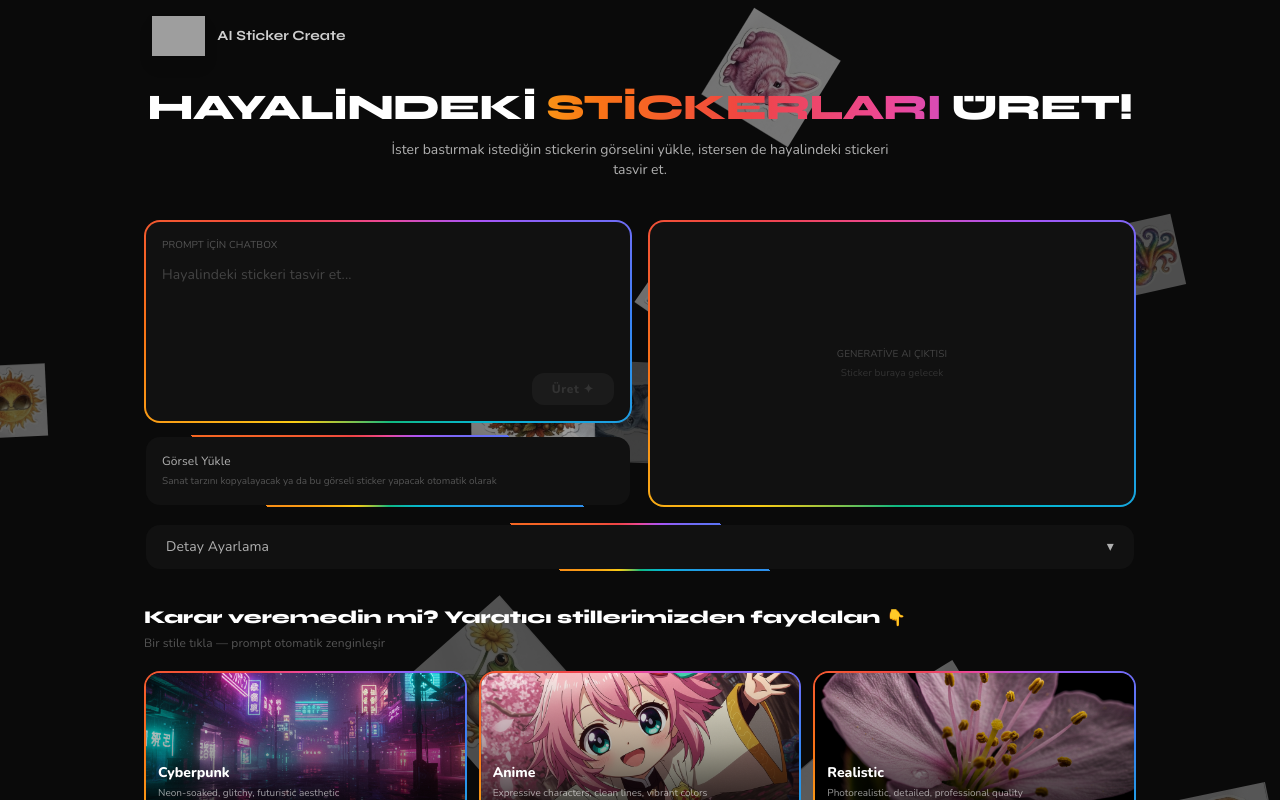
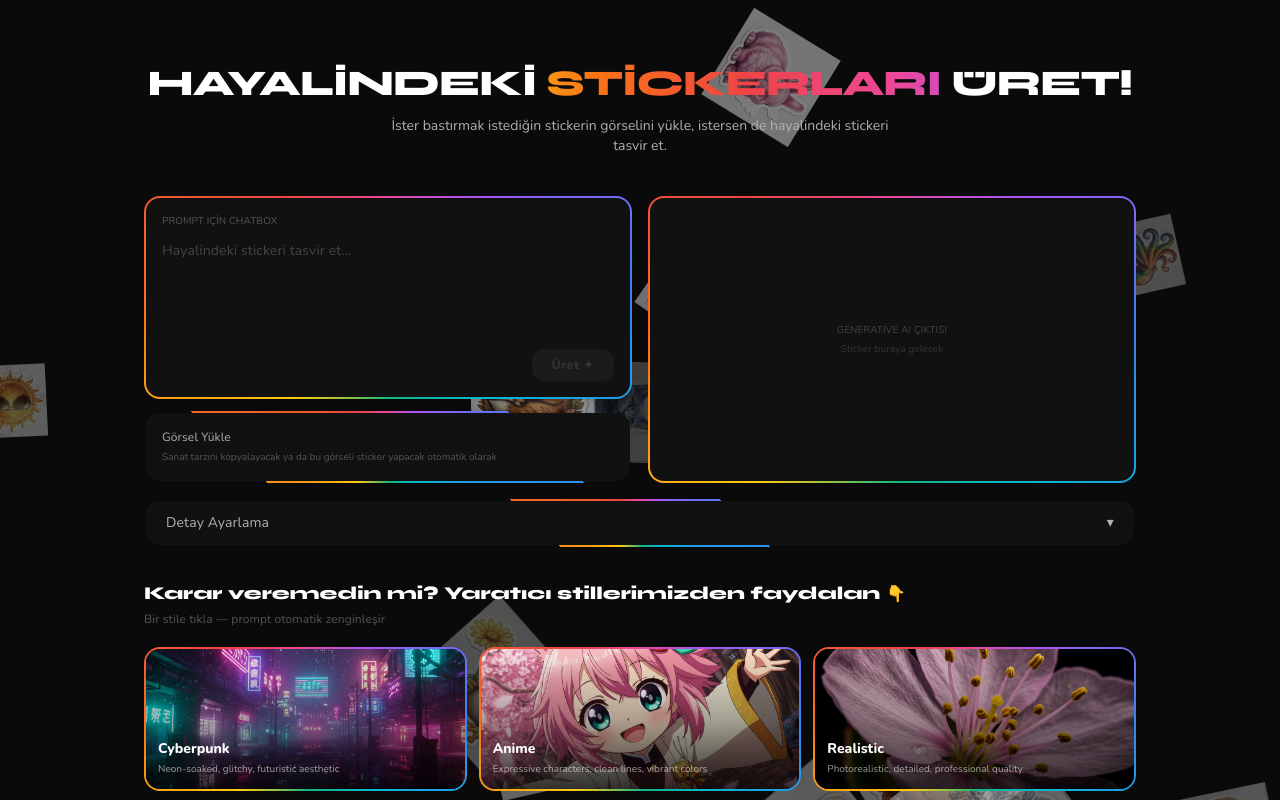
Before and after one commit to BgrOgz/Sticker-Maker-WEBsite, a Next.js app: page / in a window 1280 px wide. Shown: the top 800 px of the page. Built offline with nearby package versions, Linux system fonts and the light colour scheme; grey boxes are pictures that could not be loaded.

Commit message:
fix: use next.js app/icon.png for favicon, remove navbar logo

```diff
--- a/src/app/layout.tsx
+++ b/src/app/layout.tsx
@@ -19,10 +19,6 @@ const nunito = Nunito({
 export const metadata: Metadata = {
   title: 'AI Sticker Create',
   description: 'Generate premium custom stickers with AI. Instant, beautiful, downloadable.',
-  icons: {
-    icon: '/logo.png',
-    apple: '/logo.png',
-  },
 };
 
 interface RootLayoutProps {
--- a/src/app/page.tsx
+++ b/src/app/page.tsx
@@ -88,21 +88,10 @@ export default function HomePage() {
       <FallingBackground />
       <MouseTrail />
 
-      {/* ── NAV BAR ──────────────────────────────── */}
-      <nav className="relative z-20 flex items-center justify-between px-6 py-4 max-w-5xl mx-auto">
-        <div className="flex items-center gap-3">
-          {/* eslint-disable-next-line @next/next/no-img-element */}
-          <img src="/logo.png" alt="AI Sticker Create" className="h-10 w-auto drop-shadow-lg" />
-          <span className="text-sm font-bold text-white/80 hidden sm:block" style={{ fontFamily: 'var(--font-syne)' }}>
-            AI Sticker Create
-          </span>
-        </div>
-      </nav>
-
-      <div className="relative z-10 max-w-5xl mx-auto px-4 pb-16">
+      <div className="relative z-10 max-w-5xl mx-auto px-4 py-16">
 
         {/* ── HEADER ─────────────────────────────── */}
-        <div className="text-center mb-10 pt-4">
+        <div className="text-center mb-10">
           <h1 className="text-3xl md:text-4xl font-extrabold tracking-tight mb-3">
             HAYALİNDEKİ <span className="gradient-word-slow">STİCKERLARI</span> ÜRET!
           </h1>
```
Also changed, not shown: 1 other file (tests, documents, lock files or other folders).
